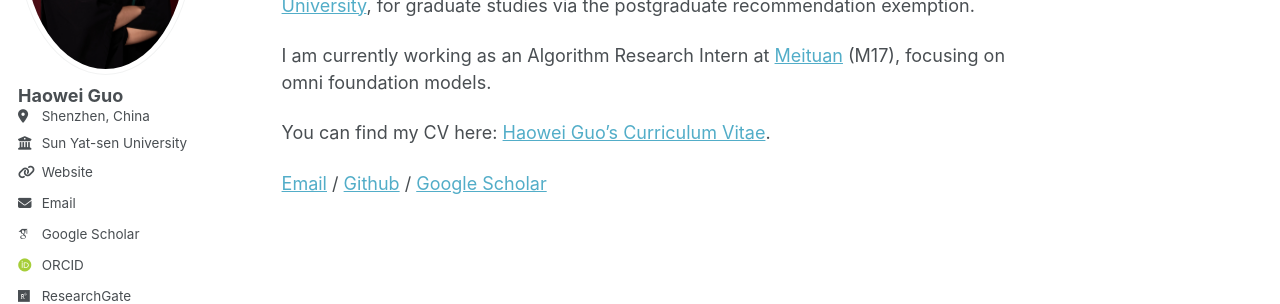
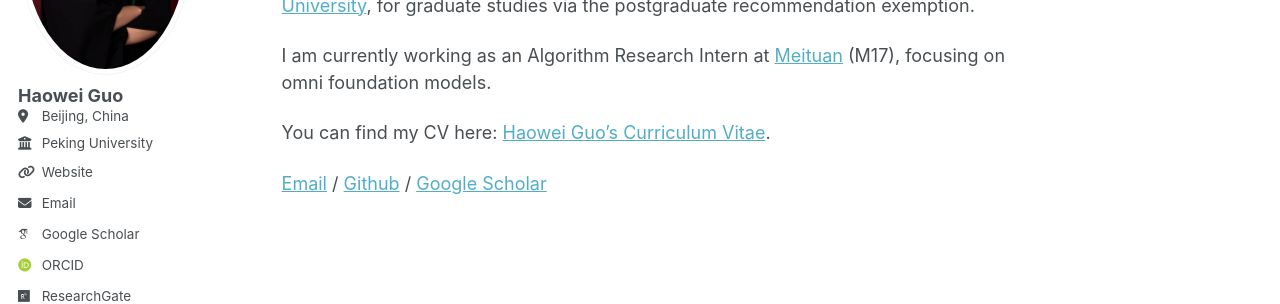
Before and after one commit to SYSU-Guohw/SYSU-Guohw.github.io, a Jekyll site: the page built from _pages/about.md, in a window 1280 px wide. Shown: the part 281-585 px from the top of the page. Built offline with Jekyll 4.4.1, drawn with Linux system fonts in a browser that asks for light colours; some web fonts are replaced; a script that is not in the unit is left out.

Commit message:
Update _config.yml

```diff
--- a/_config.yml
+++ b/_config.yml
@@ -25,10 +25,10 @@ author:
   name             : "Haowei Guo"
   pronouns         :
   bio              :
-  location         : "Shenzhen, China"
-  employer         : "Sun Yat-sen University"
+  location         : "Beijing, China"
+  employer         : "Peking University"
   uri              : https://sysu-guohw.github.io
-  email            : "guohw27@mail2.sysu.edu.cn"
+  email            : "guohaowei26@stu.pku.edu.cn"
 
   # Academic websites
   academia         :
```
